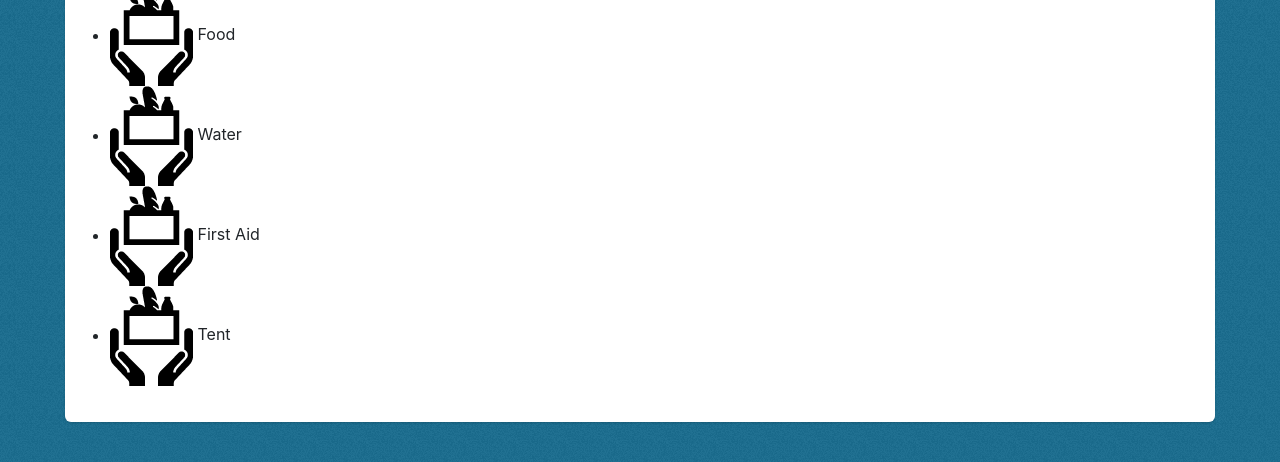
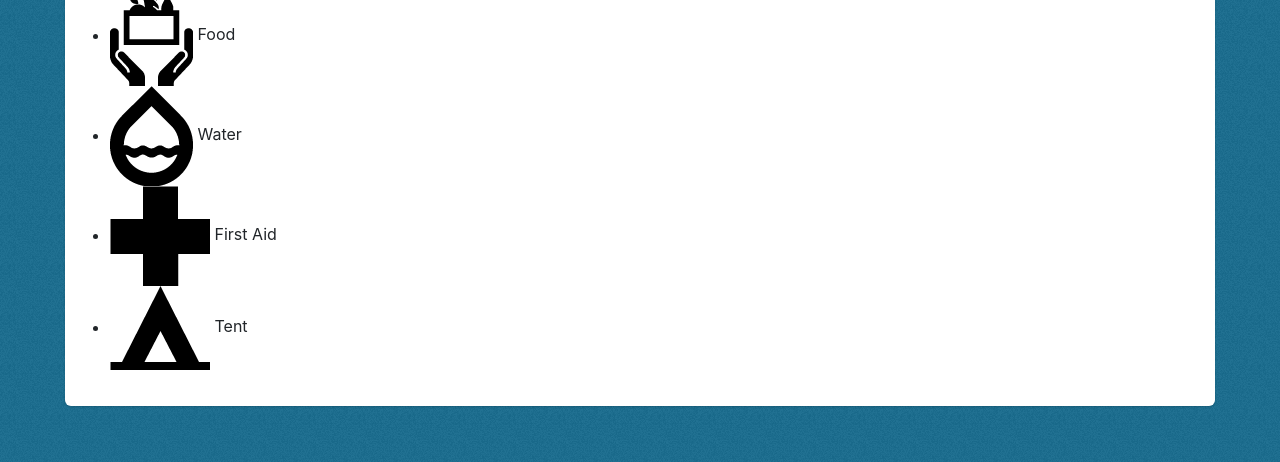
Before and after one commit to nvcexploder/occupycanhas, a plain HTML site: page web/legend.html in a window 1280 px wide. Shown: the part 234-696 px from the top of the page. Drawn offline with nearby package versions, Linux system fonts and the light colour scheme.

Commit message:
Moved web site into /web so that we can do a node thingy also

```diff
--- a/legend.html
+++ b/web/legend.html
@@ -37,10 +37,10 @@
 							All the things!
 						</h2>
 						<ul>
-							<li><img src="images/food_lg.png" /> Food</li>
-							<li><img src="images/food_lg.png" /> Water</li>
-							<li><img src="images/food_lg.png" /> First Aid</li>
-							<li><img src="images/food_lg.png" /> Tent</li>
+							<li><img src="images/icons/food_lg.png" /> Food</li>
+							<li><img src="images/icons/water_lg.png" /> Water</li>
+							<li><img src="images/icons/meds_lg.png" /> First Aid</li>
+							<li><img src="images/icons/shelter_lg.png" /> Tent</li>
 						</ul>
 
 					</div>
```
Also changed, not shown: images/Screen shot 2011-10-24 at 2.27.15 PM.png (deleted), images/icons/food_lg.png (deleted), images/icons/meds_lg.png (deleted), images/icons/shelter_lg.png (deleted), images/icons/water_lg.png (deleted), web/images/icons/food_lg.png (renamed from images/food_lg.png), web/images/icons/food_sm.png (renamed from images/icons/food_sm.png), web/images/icons/meds_lg.png (renamed from images/meds_lg.png), web/images/icons/meds_sm.png (renamed from images/icons/meds_sm.png), web/images/icons/shelter_lg.png (renamed from images/shelter_lg.png), web/images/icons/shelter_sm.png (renamed from images/icons/shelter_sm.png), web/images/icons/water_lg.png (renamed from images/water_lg.png), web/images/icons/water_sm.png (renamed from images/icons/water_sm.png), web/images/pattern.png (renamed from images/pattern.png), 3 more files.
